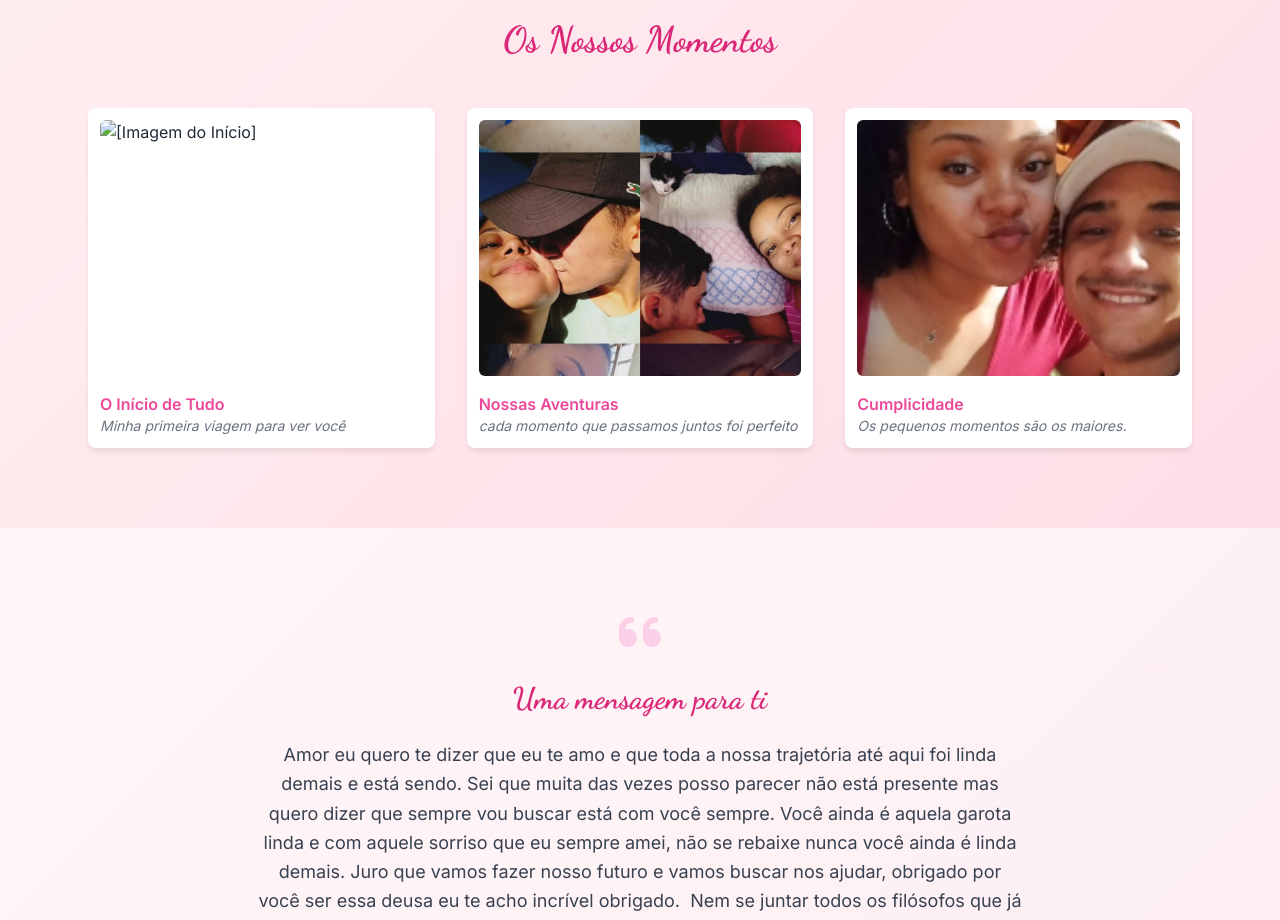
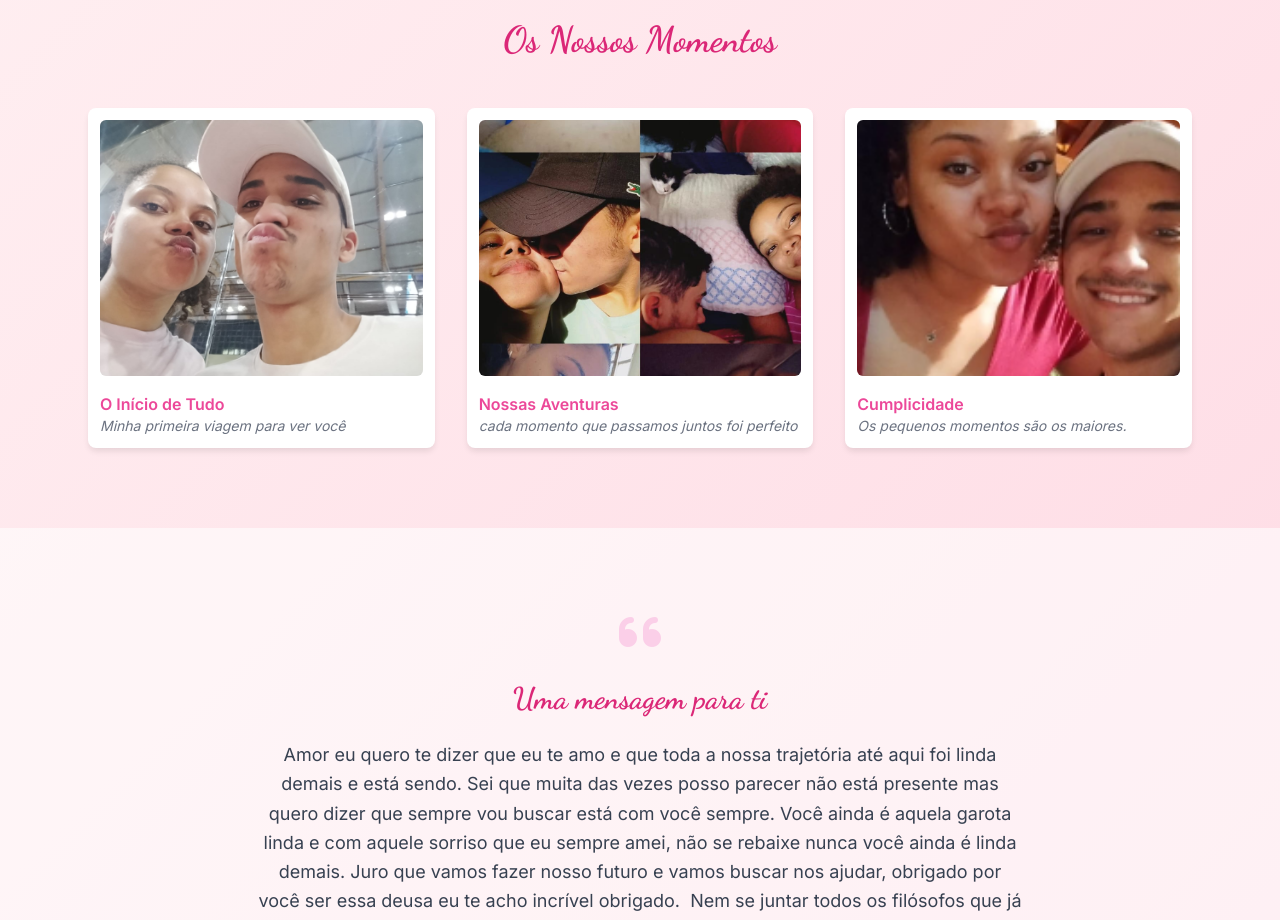
Before and after one commit to hig00000/site_esposa2, a plain HTML site: page index.html in a window 1280 px wide. Shown: the part 860-1780 px from the top of the page. Drawn offline with nearby package versions, Linux system fonts and the light colour scheme; the site is published under a folder, as on GitHub Pages, so addresses that start at the root find nothing.

Commit message:
para subir a foto

```diff
--- a/index.html
+++ b/index.html
@@ -172,7 +172,7 @@
         <div class="grid grid-cols-1 md:grid-cols-2 lg:grid-cols-3 gap-8">
             <div class="photo-card">
                 <div class="photo-container">
-                    <img src="/img/inicio.png" alt="[Imagem do Início]">
+                    <img src="./img/inicio.png" alt="[Imagem do Início]">
                 </div>
                 <h3 class="font-semibold text-pink-500">O Início de Tudo</h3>
                 <p class="text-sm text-gray-500 italic">Minha primeira viagem para ver você</p>
```
